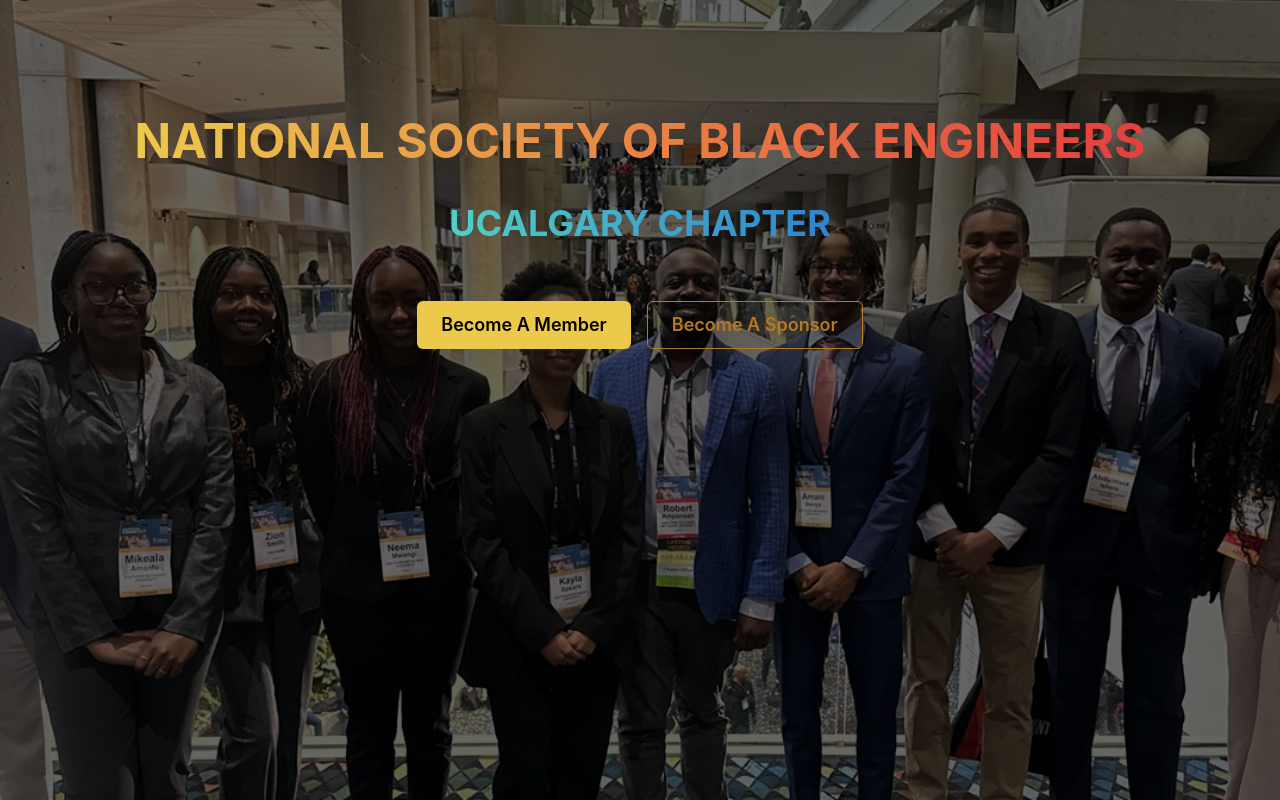
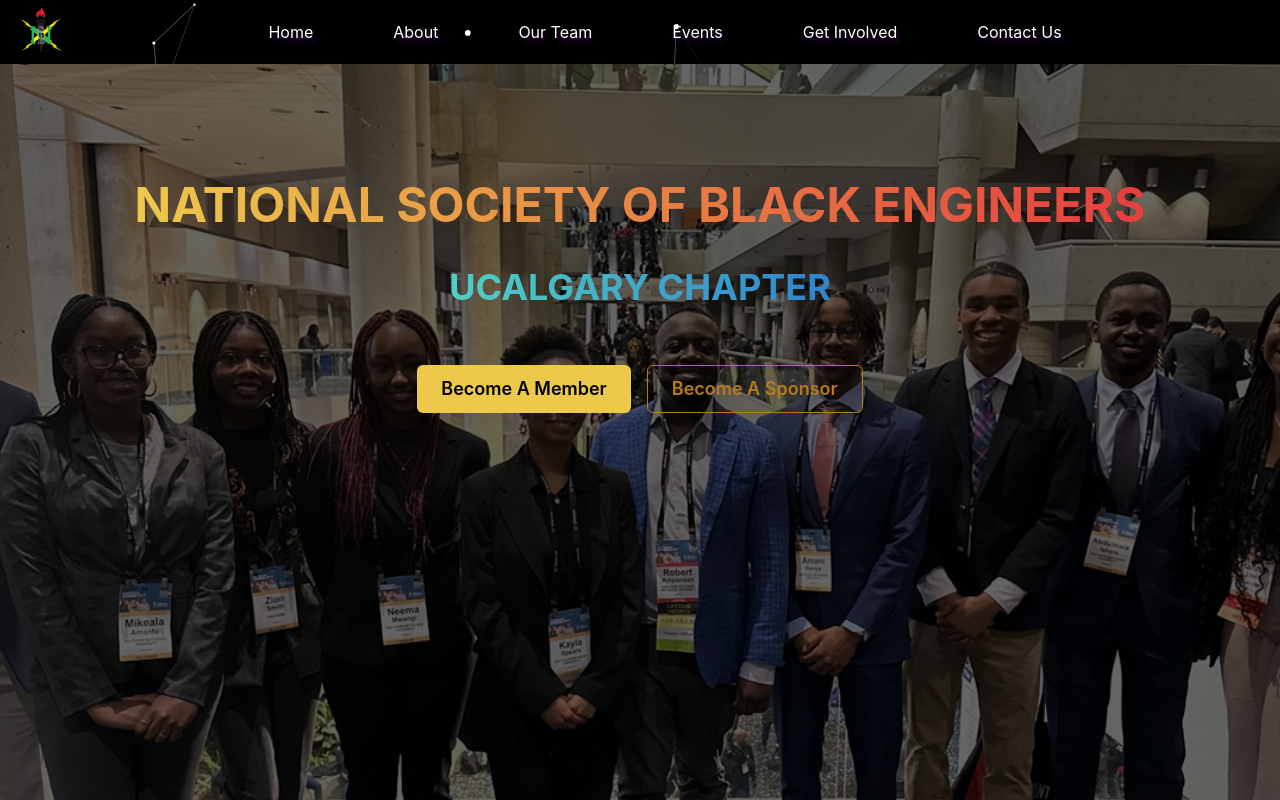
Before and after one commit to kameelkas/nsbe_ucalgary, a React (Create React App) app in the folder nsbe-new-world/: page / in a window 1280 px wide. Shown: the top 800 px of the page. Built offline with nearby package versions, Linux system fonts and the light colour scheme.

Commit message:
Update 13: Added Navbar

```diff
--- a/nsbe-new-world/src/App.js
+++ b/nsbe-new-world/src/App.js
@@ -16,10 +16,11 @@ function App() {
         <ParticlesComponent />
         <Routes>
           <Route path="/" element={<HomePage />} />
-          <Route path="/about-us" element={<About />} />
+          <Route path="/home" element={<HomePage />} />
+          <Route path="/about" element={<About />} />
           <Route path="/events" element={<Event />} />
-          <Route path="/members" element={<Members />} />
-          <Route path="/contact" element={<Contact />} />
+          <Route path="/our-team" element={<Members />} />
+          <Route path="/contact-us" element={<Contact />} />
           <Route path="/get-involved" element={<Volunteer />} />
           <Route path="*" element={<NotFound/> } />
         </Routes>
--- a/nsbe-new-world/src/Contact.js
+++ b/nsbe-new-world/src/Contact.js
@@ -92,7 +92,7 @@ export default function Contact() {
             pb="100px"
             centerContent
             overflow="hidden">
-            {/* <ParticlesComponent /> */}
+            <Heading color="white" pt={3}>Contact Us</Heading>
             <Flex direction={{ base: 'column', lg: 'row' }} justifyContent="space-between">
                 {/* Left side: Contact information with icons */}
                 <Box
@@ -218,7 +218,7 @@ export default function Contact() {
                     m={{ base: 4, md: 16, lg: 10 }}
                     p={{ base: 4, sm: 5, md: 5, lg: 16 }} // Reduced padding for base
                     flex="1"
-                    ml={{ base: 0, lg: 4 }}> {/* Remove margin-left on base */}
+                    mr={{ base: 0, lg: 4 }}> {/* Remove margin-left on base */}
                     <Box display={{ base: 'block', lg: 'flex' }} alignItems="center">
                         {/* Image and Heading/Text Box */}
                         <Box flex="1" display="flex" alignItems="center" ml={{ base: 0, lg: 8 }}>
--- a/nsbe-new-world/src/Home.js
+++ b/nsbe-new-world/src/Home.js
@@ -8,13 +8,17 @@ import sponsorBG from './images/NSBESponsor.jpg'
 import ParticlesComponent from './ParticleBackground';
 import news from './images/newsletter.png'
 import tea from './images/NsbeTea.webp'
+import { motion } from 'framer-motion';
+
+const MotionBox = motion(Box);
+const MotionVStack = motion(VStack);
 
 
 export default function HomePage() {
     return (
         <>
             {/* Hero Section */}
-            <Box
+            <MotionBox
                 id="hero"
                 w="100vw"
                 minH="100vh"
@@ -24,6 +28,9 @@ export default function HomePage() {
                 position="sticky"
                 top="0"
                 opacity={1}
+                initial={{ opacity: 0 }}
+                animate={{ opacity: 1 }}
+                transition={{ duration: 1 }}
             >
                 <Box
                     position="absolute"
@@ -43,7 +50,15 @@ export default function HomePage() {
                     py={{ base: 6, md: 12, lg: 16 }}
                     px={{ base: 4, md: 8 }}
                 >
-                    <VStack spacing={{ base: 4, md: 6, lg: 8 }} color="white" textAlign="center" mt={{base: 60, md: 8, lg:12}}>
+                    <MotionVStack
+                        spacing={{ base: 4, md: 6, lg: 8 }}
+                        color="white"
+                        textAlign="center"
+                        mt={{ base: 60, md: 8, lg: 12 }}
+                        initial={{ opacity: 0, y: 20 }}
+                        animate={{ opacity: 1, y: 0 }}
+                        transition={{ duration: 1, delay: 0.5 }}
+                    >
                         <Heading fontSize={{ base: "2xl", sm: "3xl", md: "4xl", lg: "5xl" }} fontWeight="bold" bgGradient="linear(to-r, yellow.400, red.500)" bgClip="text">
                             NATIONAL SOCIETY OF BLACK ENGINEERS
                         </Heading>
@@ -67,9 +82,9 @@ export default function HomePage() {
                                 Become A Sponsor
                             </Button>
                         </HStack>
-                    </VStack>
+                    </MotionVStack>
                 </Container>
-            </Box>
+            </MotionBox>
 
             {/* What We Offer Section */}
             <Box
--- a/nsbe-new-world/src/Map.js
+++ b/nsbe-new-world/src/Map.js
@@ -17,7 +17,7 @@ const MapSection = () => {
 
     return (
         <Box ref={ref} as={motion.div} initial="hidden" animate={isInView ? 'visible' : 'hidden'} variants={mapVariants} m={{ base: 5, sm: 10, md: 20, lg: 30 }} p={4} width="100%">
-            <Heading as="h2" size="lg" textAlign="center" color="white">
+            <Heading as="h2" size="lg" textAlign="center" color="white" textDecoration="underline">
                 You Can Find Us Here
             </Heading>
             <Box mt={5} borderColor="brand.NSBEYellow" borderWidth="2px" rounded="lg">
--- a/nsbe-new-world/src/Navbar.js
+++ b/nsbe-new-world/src/Navbar.js
@@ -0,0 +1,90 @@
+import React from 'react';
+import {
+    Box,
+    Flex,
+    HStack,
+    IconButton,
+    Link,
+    useDisclosure,
+    Collapse,
+    VStack,
+    Image,
+} from '@chakra-ui/react';
+import { HamburgerIcon } from '@chakra-ui/icons';
+import NSBELogo from './images/NSBELogo.png';
+
+const Navbar = () => {
+    const { isOpen, onToggle } = useDisclosure();
+
+    return (
+        <Box bg="black" px={4} position="sticky">
+            <Flex h={16} alignItems={'center'} justifyContent={'space-between'}>
+                <Image src={NSBELogo} alt="Logo" boxSize="50px" />
+
+                <HStack
+                    as={'nav'}
+                    spacing={14}
+                    textAlign={'center'}
+                    display={{ base: 'none', md: 'flex' }}
+                    justifyContent="center"
+                    w="full" // Center the items
+                    bg="transparent"
+                >
+                    {['Home', 'About', 'Our Team', 'Events', 'Get Involved', 'Contact Us'].map((item, index) => (
+                        <Link
+                            key={index}
+                            href={`/${item.replace(/\s+/g, '-').toLowerCase()}`} // Convert text to lower-case and replace spaces with dashes for URL
+                            color="white"
+                            px={3}
+                            py={1}
+                            rounded="md"
+                            _hover={{ bg: 'white', color: 'black' }} // Change color on hover
+                            _focus={{ bg: 'white', color: 'black' }} // Change color on focus
+                        >
+                            {item}
+                        </Link>
+                    ))}
+                </HStack>
+
+                <IconButton
+                    size={'md'}
+                    icon={<HamburgerIcon />}
+                    aria-label={'Open Menu'}
+                    bg="transparent"
+                    color="white"
+                    _hover={{ bg: 'gray.700' }} // Change background color on hover
+                    onClick={onToggle}
+                    display={{ md: 'none' }}
+                />
+            </Flex>
+
+            <Collapse in={isOpen} animateOpacity>
+                <VStack
+                    bg="black"
+                    spacing={4}
+                    py={4}
+                    display={{ base: 'flex', md: 'none' }}
+                    align="stretch"
+                    w="full"
+                >
+                    {['Home', 'About', 'Our Team', 'Events', 'Get Involved', 'Contact Us'].map((item, index) => (
+                        <Link
+                            key={index}
+                            href={`/${item.replace(/\s+/g, '-').toLowerCase()}`}
+                            color="white"
+                            px={3}
+                            py={1}
+                            rounded="md"
+                            _hover={{ bg: 'white', color: 'black' }} // Change color on hover
+                            _focus={{ bg: 'white', color: 'black' }} // Change color on focus
+                        >
+                            {item}
+                        </Link>
+                    ))}
+                </VStack>
+            </Collapse>
+        </Box>
+    );
+};
+
+export default Navbar;
--- a/nsbe-new-world/src/index.css
+++ b/nsbe-new-world/src/index.css
@@ -1,15 +1,14 @@
+@import url('https://fonts.googleapis.com/css2?family=Poppins:wght@300;400;500;600&display=swap');
+
 body {
   margin: 0;
-  font-family: -apple-system, BlinkMacSystemFont, 'Segoe UI', 'Roboto', 'Oxygen',
-    'Ubuntu', 'Cantarell', 'Fira Sans', 'Droid Sans', 'Helvetica Neue',
-    sans-serif;
+  font-family: "Poppins", sans-serif;
   -webkit-font-smoothing: antialiased;
   -moz-osx-font-smoothing: grayscale;
 }
 
 code {
-  font-family: source-code-pro, Menlo, Monaco, Consolas, 'Courier New',
-    monospace;
+  font-family: "Poppins", sans-serif;
 }
 
 /* Increase the size of calendar cells */
--- a/nsbe-new-world/src/index.js
+++ b/nsbe-new-world/src/index.js
@@ -5,6 +5,7 @@ import App from "./App";
 import reportWebVitals from "./reportWebVitals";
 import { ChakraProvider, extendTheme } from "@chakra-ui/react";
 import Footer from './Footer'
+import Navbar from './Navbar'
 
 const colors = {
   brand: {
@@ -21,6 +22,7 @@ const root = ReactDOM.createRoot(document.getElementById("root"));
 root.render(
   <React.StrictMode>
     <ChakraProvider theme={theme}>
+      <Navbar />
       <App />
       <Footer />
     </ChakraProvider>
```
Also changed, not shown: nsbe-new-world/src/images/NSBELogo.png (added).
